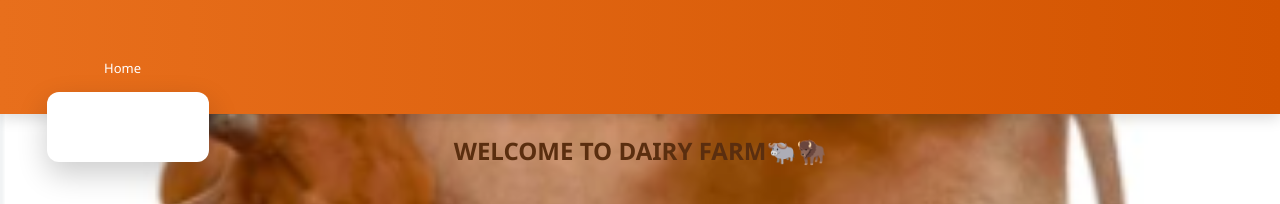
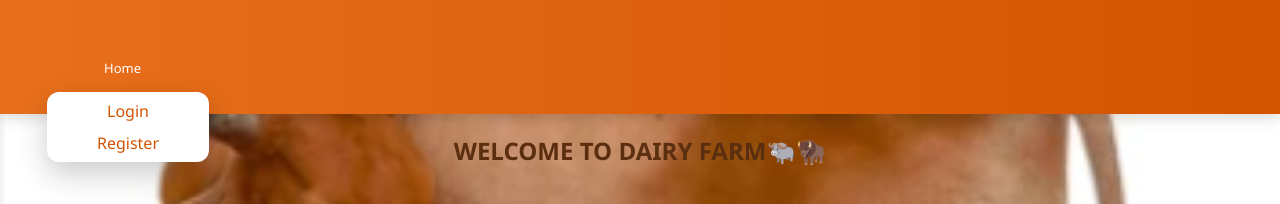
Before and after one commit to Yaganti-Spandana/farm, a React (Create React App) app: page / in a window 1280 px wide. Both pictures are taken after a click on the element 194 px from the left and 47 px from the top of the page. Shown: the top 204 px of the page. Built offline with nearby package versions, Linux system fonts and the light colour scheme; some icons are missing.

Commit message:
Update navbar.js

```diff
--- a/src/components/navbar/navbar.js
+++ b/src/components/navbar/navbar.js
@@ -130,13 +130,13 @@ function Navbar() {
             <div className="dropdown">
               {isLoggedIn ? (
                 <>
-                  <Link to='/accounts'>Records</Link>
+                  <Link to='/accounts' style={{color:"#d35400"}}>Records</Link>
                   <button onClick={handleLogout}>Logout</button>
                 </>
               ) : (
                 <>
-                  <Link to="/login">Login</Link>
-                  <Link to="/signup">Register</Link>
+                  <Link to="/login" style={{color:"#d35400"}}>Login</Link>
+                  <Link to="/signup" style={{color:"#d35400"}}>Register</Link>
                 </>
               )}
             </div>
@@ -147,5 +147,4 @@ function Navbar() {
     </div>
   )
 }
-
 export default Navbar
```
